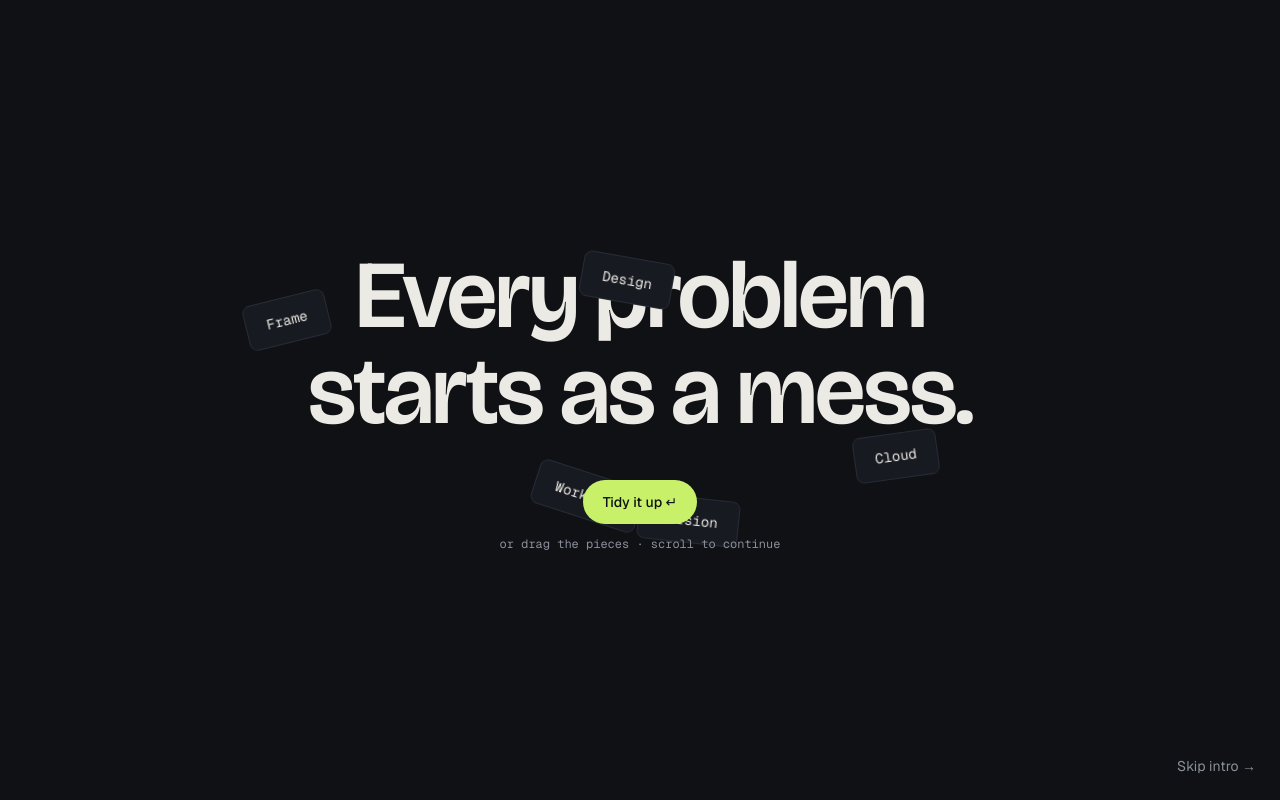
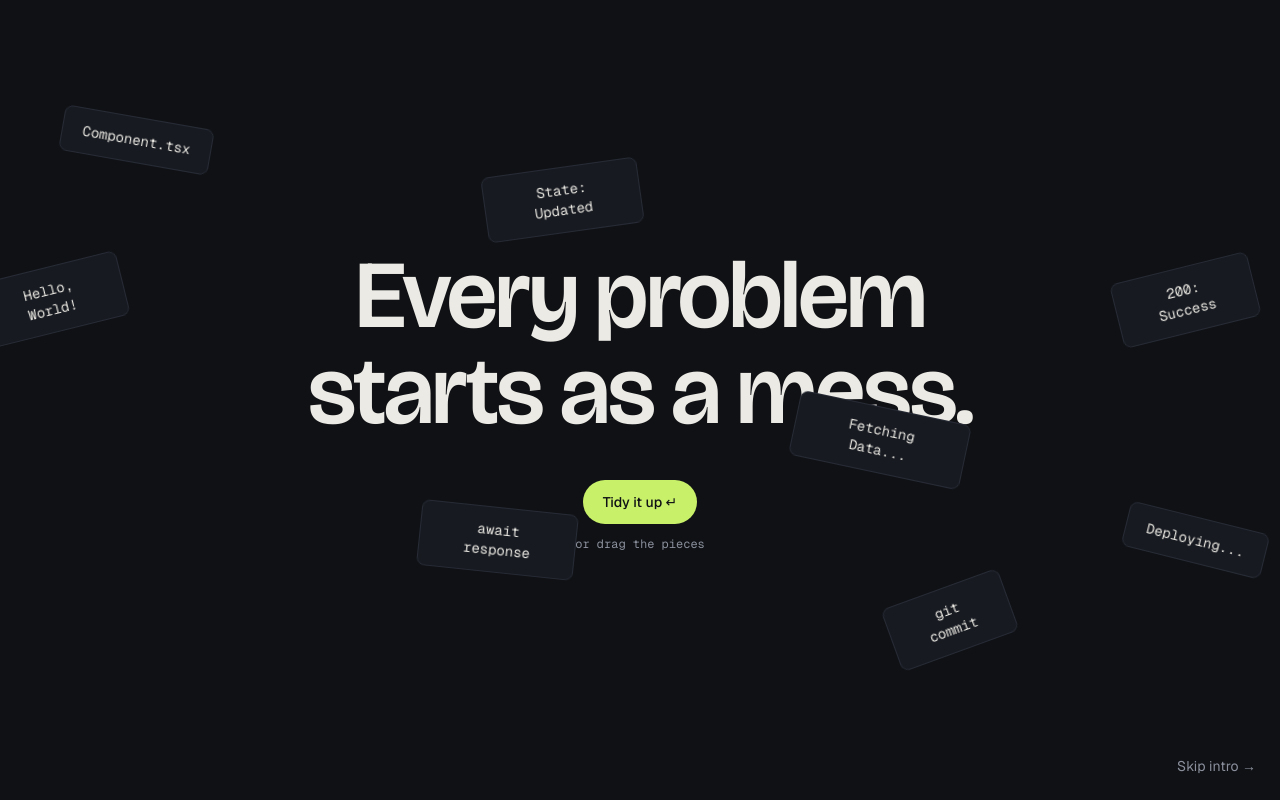
Before and after one commit to als24-code/my-portfolio, a Next.js app: page / in a window 1280 px wide. Shown: the top 800 px of the page. Built offline with nearby package versions, Linux system fonts and the light colour scheme.

Commit message:
feat: enhance

```diff
--- a/src/components/features/Intro.jsx
+++ b/src/components/features/Intro.jsx
@@ -8,7 +8,13 @@ import { useLockBody } from "@/hooks/useLockBody";
 import { Button } from "@/components/ui/Button";
 
 const SCATTER = [
-  [-34, -20, -14], [26, -30, 10], [-12, 24, 18], [38, 14, -8], [-40, 30, 6], [10, -4, -20],
+  [-6, -25, -14],
+  [-25, -65, 10],
+  [40, -50, -8],
+  [75, 10, 12],
+  [-65, 35, 6],
+  [10, 55, -20],
+  [35, 35, 14],
 ];
 
 export function Intro() {
@@ -31,15 +37,31 @@ function IntroOverlay() {
       });
       Draggable.create(pieces, {
         type: "x,y",
-        onPress() { gsap.to(this.target, { scale: 1.1, duration: 0.2 }); },
-        onRelease() { gsap.to(this.target, { scale: 1, duration: 0.25 }); },
+        onPress() {
+          gsap.to(this.target, { scale: 1.1, duration: 0.2 });
+        },
+        onRelease() {
+          gsap.to(this.target, { scale: 1, duration: 0.25 });
+        },
       });
       if (!prefersReducedMotion()) {
-        gsap.from(".intro__title", { y: 60, opacity: 0, duration: 1, ease: "power3.out" });
-        gsap.from(pieces, { scale: 0, opacity: 0, duration: 0.6, stagger: 0.07, ease: "back.out(1.8)", delay: 0.3 });
+        gsap.from(".intro__title", {
+          y: 60,
+          opacity: 0,
+          duration: 1,
+          ease: "power3.out",
+        });
+        gsap.from(pieces, {
+          scale: 0,
+          opacity: 0,
+          duration: 0.6,
+          stagger: 0.07,
+          ease: "back.out(1.8)",
+          delay: 0.3,
+        });
       }
     },
-    { scope: root }
+    { scope: root },
   );
 
   const finish = contextSafe((tidy) => {
@@ -47,10 +69,20 @@ function IntroOverlay() {
     busy.current = true;
     const tl = gsap.timeline({ onComplete: closeIntro });
     if (tidy) {
-      tl.to(".intro__piece", { x: 0, y: 0, rotation: 0, duration: 0.8, ease: "power3.inOut", stagger: 0.05 })
-        .to(".intro__title", { opacity: 0.4, duration: 0.3 }, "<0.3");
+      tl.to(".intro__piece", {
+        x: 0,
+        y: 0,
+        rotation: 0,
+        duration: 0.8,
+        ease: "power3.inOut",
+        stagger: 0.05,
+      }).to(".intro__title", { opacity: 0.4, duration: 0.3 }, "<0.3");
     }
-    tl.to(root.current, { yPercent: -100, duration: 0.9, ease: "power4.inOut" }, tidy ? "+=0.35" : 0);
+    tl.to(
+      root.current,
+      { yPercent: -100, duration: 0.9, ease: "power4.inOut" },
+      tidy ? "+=0.35" : 0,
+    );
   });
 
   const onEnter = useCallback(() => finish(true), [finish]);
@@ -61,14 +93,18 @@ function IntroOverlay() {
       <h1 className="intro__title">{intro.title}</h1>
       <div className="intro__row">
         {intro.pieces.map((p) => (
-          <div key={p} className="intro__piece">{p}</div>
+          <div key={p} className="intro__piece">
+            {p}
+          </div>
         ))}
       </div>
       <div className="intro__actions">
         <Button onClick={() => finish(true)}>Tidy it up ↵</Button>
-        <p className="intro__hint">or drag the pieces · scroll to continue</p>
+        <p className="intro__hint">or drag the pieces</p>
       </div>
-      <button className="intro__skip" onClick={() => finish(false)}>Skip intro →</button>
+      <button className="intro__skip" onClick={() => finish(false)}>
+        Skip intro →
+      </button>
     </div>
   );
 }
--- a/src/components/layout/Header.jsx
+++ b/src/components/layout/Header.jsx
@@ -14,32 +14,84 @@ export function Header() {
   useGSAP(
     () => {
       if (!open) return;
-      gsap.from(".menu__item", { y: 40, opacity: 0, duration: 0.6, stagger: 0.06, ease: "power3.out" });
+      gsap.from(".menu__item", {
+        y: 40,
+        opacity: 0,
+        duration: 0.6,
+        stagger: 0.06,
+        ease: "power3.out",
+      });
     },
-    { scope: root, dependencies: [open] }
+    { scope: root, dependencies: [open] },
   );
 
   return (
     <header ref={root} className="header">
       <div className="header__bar">
-        <a href="#top" className="header__brand" onClick={() => setOpen(false)}>{site.name}</a>
-        <p className="header__status"><span className="header__dot" />{site.availability}</p>
+        <a href="#top" className="header__brand" onClick={() => setOpen(false)}>
+          {site.name}
+        </a>
+        <p className="header__status">
+          <span className="header__dot" />
+          {site.availability}
+        </p>
         <button
           className="header__toggle"
           aria-expanded={open}
           aria-controls="menu"
           onClick={() => setOpen((o) => !o)}
         >
-          {open ? "Close" : "Menu"}
+          {open ? (
+            <svg
+              xmlns="http://w3.org"
+              width={27}
+              height={27}
+              viewBox="0 0 24 24"
+              fill="none"
+              stroke="currentColor"
+              strokeWidth={2}
+              strokeLinecap="round"
+              strokeLinejoin="round"
+            >
+              <line x1="18" y1="6" x2="6" y2="18" />
+              <line x1="6" y1="6" x2="18" y2="18" />
+            </svg>
+          ) : (
+            <svg
+              xmlns="http://w3.org"
+              width={27}
+              height={27}
+              viewBox="0 0 24 24"
+              fill="none"
+              stroke="currentColor"
+              strokeWidth={2}
+              strokeLinecap="round"
+              strokeLinejoin="round"
+            >
+              <line x1="4" y1="12" x2="20" y2="12" />
+              <line x1="4" y1="6" x2="20" y2="6" />
+              <line x1="4" y1="18" x2="20" y2="18" />
+            </svg>
+          )}
         </button>
       </div>
 
-      <nav id="menu" className={`menu ${open ? "menu--open" : ""}`} aria-hidden={!open}>
+      <nav
+        id="menu"
+        className={`menu ${open ? "menu--open" : ""}`}
+        aria-hidden={!open}
+      >
         <ul className="menu__list">
           {nav.map((n) => (
             <li key={n.href} className="menu__item">
-              <a href={n.href} className="menu__link" tabIndex={open ? 0 : -1} onClick={() => setOpen(false)}>
-                {n.label}<span className="menu__key">{n.k}</span>
+              <a
+                href={n.href}
+                className="menu__link"
+                tabIndex={open ? 0 : -1}
+                onClick={() => setOpen(false)}
+              >
+                {n.label}
+                <span className="menu__key">{n.k}</span>
               </a>
             </li>
           ))}
--- a/src/components/ui/Chars.jsx
+++ b/src/components/ui/Chars.jsx
@@ -1,4 +1,3 @@
-/** Splits text into per-character spans for GSAP animation. */
 export function Chars({ text, className = "" }) {
   return (
     <span className={`chars ${className}`} aria-label={text}>
--- a/src/data/site.js
+++ b/src/data/site.js
@@ -247,7 +247,7 @@ export const site = {
   name: "AlinaSoomro",
   role: "Software Engineer",
   location: "Berlin",
-  availability: "Available for work",
+  availability: "Available for full-time",
   email: "soomroalina24@gmail.com",
   year: 2026,
   headline: "I sort out the problem before I touch the code.",
@@ -532,8 +532,8 @@ export const capabilities = [
 ];
 
 export const about = {
-  title: "A developer who asks the questions others skip",
-  body: "I'm a software engineer with over two+ years of experience working on websites, apps, dashboards, and brand identities for startups and growing businesses. I like getting into the details, asking questions others might overlook, and understanding what people actually need before jumping into the implementation. Once I have a clear description, I turn ideas into code that achieves the goal and make sense for the business, too. I enjoy working closely with founders, developers, and product teams, bouncing ideas around, challenging assumptions, and figuring out better ways to do things. Lately, I've also been using AI tools to explore ideas faster and push my technical thinking further, while keeping the decisions and the final result in my own hands.",
+  title: "Building with purpose, not just requirements",
+  body: "I'm a software engineer with 2.5+ years of experience building websites, applications, and dashboards for startups and growing businesses. I look beyond the requirements to understand the problem, challenge assumptions, and ask the questions that lead to better solutions. From shaping ideas to writing production-ready code, I care about building software that works well for people and makes sense for the business. I collaborate closely with designers and product teams to explore ideas, solve problems, and refine the details. I also integrate AI tools into my development workflow to produce faster, explore alternatives, and work through technical challenges — using them to elaborate ideas, not replace them.",
   facts: [
     { k: "Focus", v: "Web · Apps" },
     { k: "Experience", v: "2.5+ years" },
@@ -544,5 +544,14 @@ export const about = {
 
 export const intro = {
   title: "Every problem starts as a mess.",
-  pieces: ["Frame", "Design", "Workflow", "Cloud", "Version"],
+  pieces: [
+    "Hello, World!",
+    "Component.tsx",
+    "State: Updated",
+    "Fetching Data...",
+    "await response",
+    "git commit",
+    "Deploying...",
+    "200: Success",
+  ],
 };
```
